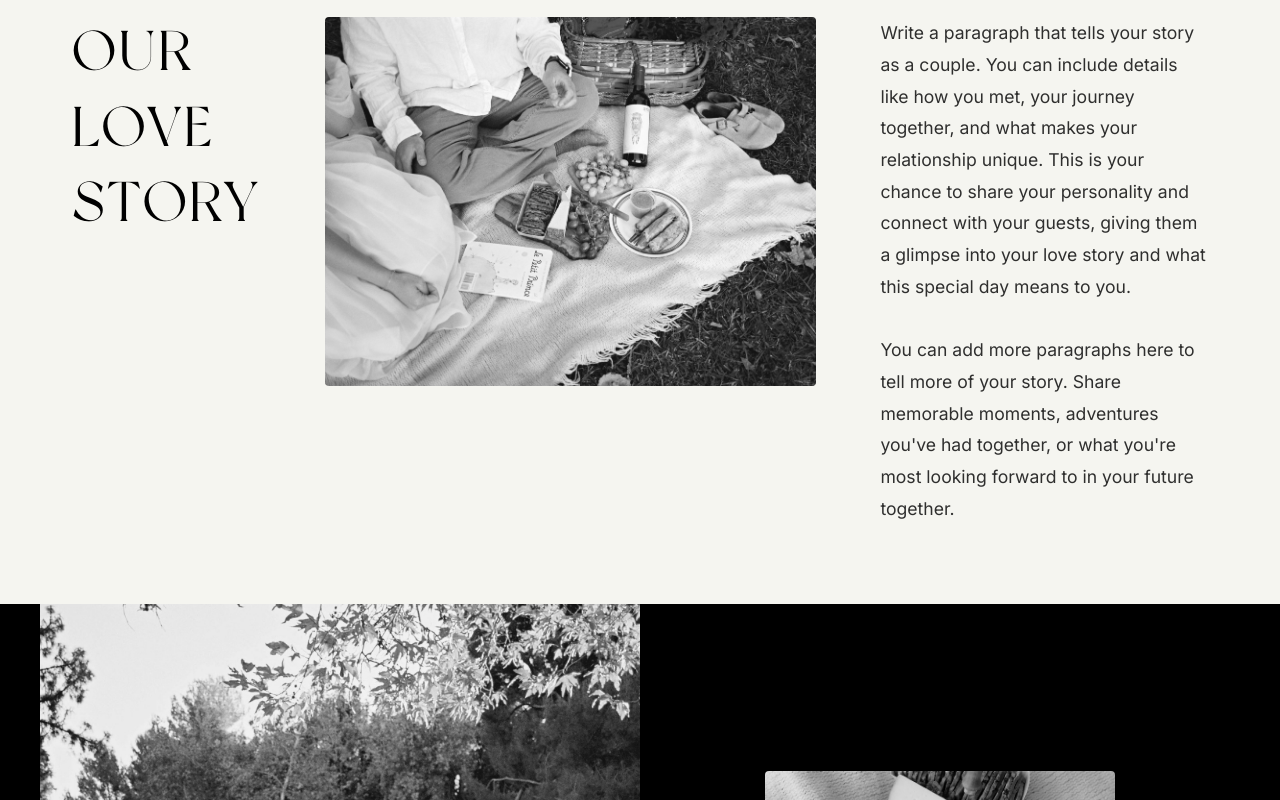
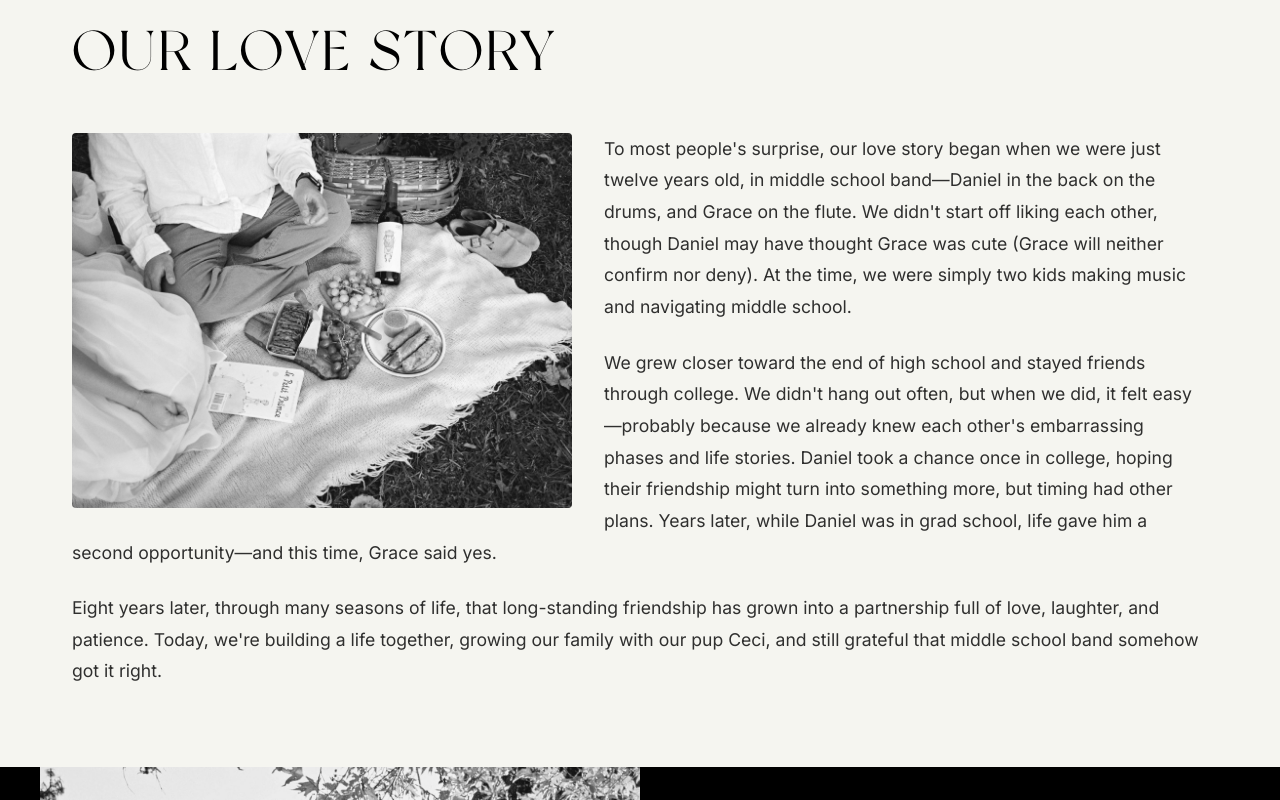
Before and after one commit to gracesuhh/graceanddaniel, a Next.js app: page / in a window 1280 px wide. Shown: the part 1220-2020 px from the top of the page. Built offline with nearby package versions, Linux system fonts and the light colour scheme.

Commit message:
Update love story, optimize images, adjust header sizing and spacing

```diff
--- a/app/page.css
+++ b/app/page.css
@@ -54,7 +54,7 @@
   display: flex;
   align-items: center;
   justify-content: center;
-  gap: clamp(0.5rem, 1.5vw, 1.5rem);
+  gap: 0;
   flex-wrap: nowrap;
   width: 100%;
   padding: 0 clamp(3rem, 12vw, 8rem);
@@ -66,7 +66,7 @@
   align-items: center;
   justify-content: center;
   flex-shrink: 0;
-  margin: 0 clamp(0.25rem, 0.5vw, 0.5rem);
+  margin: 0;
 }
 
 .hero-name {
@@ -75,14 +75,14 @@
   white-space: nowrap;
   flex-shrink: 0;
   letter-spacing: 0.1em;
-  font-size: clamp(3rem, min(12vw, 8vh), 18rem);
+  font-size: clamp(3.5rem, min(14vw, 9vh), 22rem);
 }
 
 .hero-ampersand {
   display: block;
   object-fit: contain;
   opacity: 1;
-  height: calc(clamp(3rem, min(12vw, 8vh), 18rem) * 1.25);
+  height: calc(clamp(3.5rem, min(14vw, 9vh), 22rem) * 1.8);
   width: auto;
   max-width: 100%;
   mix-blend-mode: normal;
@@ -169,10 +169,8 @@
 }
 
 .story-content {
-  display: grid;
-  grid-template-columns: auto 1.5fr 1fr;
-  gap: 4rem;
-  align-items: start;
+  display: block;
+  overflow: hidden;
 }
 
 .story-title {
@@ -184,7 +182,7 @@
   font-weight: 400;
   line-height: 1.2;
   margin: 0;
-  align-self: start;
+  margin-bottom: 3rem;
   text-align: left;
 }
 
@@ -196,10 +194,15 @@
 
 .story-image-wrapper {
   position: relative;
-  width: 100%;
+  width: 50%;
+  max-width: 500px;
   aspect-ratio: 4/3;
   overflow: hidden;
   border-radius: 4px;
+  float: left;
+  margin-right: 2rem;
+  margin-bottom: 1rem;
+  shape-outside: margin-box;
 }
 
 .story-image {
@@ -215,9 +218,7 @@
 }
 
 .story-text {
-  display: flex;
-  flex-direction: column;
-  gap: 2rem;
+  display: block;
 }
 
 .story-paragraph {
@@ -225,6 +226,11 @@
   line-height: 1.8;
   color: var(--color-text-dark);
   opacity: 0.9;
+  margin-bottom: 1.5rem;
+}
+
+.story-paragraph:last-child {
+  margin-bottom: 0;
 }
 
 /* Filler Section */
@@ -375,7 +381,7 @@
 .timeline-item {
   display: flex;
   align-items: center;
-  gap: 5rem;
+  gap: 7rem;
   padding: 1.5rem 0;
   border-bottom: 1px solid rgba(255, 255, 255, 0.2);
 }
@@ -388,7 +394,7 @@
   font-family: var(--font-serif);
   font-size: 1.2rem;
   color: var(--color-text-light);
-  font-weight: 400;
+  font-weight: 700;
   min-width: 100px;
   flex-shrink: 0;
 }
@@ -797,7 +803,7 @@
 
   .hero-name {
     letter-spacing: 0.08em;
-    font-size: clamp(2.5rem, min(10vw, 7vh), 12rem);
+    font-size: clamp(3rem, min(12vw, 8vh), 15rem);
   }
 
   .hero-ampersand-wrapper {
@@ -805,7 +811,7 @@
   }
 
   .hero-ampersand {
-    height: calc(clamp(2.5rem, min(10vw, 7vh), 12rem) * 1.25);
+    height: calc(clamp(3rem, min(12vw, 8vh), 15rem) * 1.8);
     width: auto;
     max-width: 100%;
   }
--- a/app/page.tsx
+++ b/app/page.tsx
@@ -81,15 +81,9 @@ export default function Home() {
         {/* Our Love Story Section */}
         <section id="love-story" className="section love-story-section">
           <div className="container">
+            <h2 className="story-title">OUR LOVE STORY</h2>
+
             <div className="story-content">
-              <h2 className="story-title">
-                OUR
-                <br />
-                LOVE
-                <br />
-                STORY
-              </h2>
-
               <div className="story-image-wrapper">
                 <Image
                   src="/photos/ourlovestory.jpg"
@@ -97,22 +91,36 @@ export default function Home() {
                   width={600}
                   height={800}
                   className="story-image"
+                  loading="lazy"
                 />
               </div>
 
               <div className="story-text">
                 <p className="story-paragraph">
-                  Write a paragraph that tells your story as a couple. You can
-                  include details like how you met, your journey together, and
-                  what makes your relationship unique. This is your chance to
-                  share your personality and connect with your guests, giving
-                  them a glimpse into your love story and what this special day
-                  means to you.
+                  To most people's surprise, our love story began when we were
+                  just twelve years old, in middle school band—Daniel in the
+                  back on the drums, and Grace on the flute. We didn't start off
+                  liking each other, though Daniel may have thought Grace was
+                  cute (Grace will neither confirm nor deny). At the time, we
+                  were simply two kids making music and navigating middle
+                  school.
                 </p>
                 <p className="story-paragraph">
-                  You can add more paragraphs here to tell more of your story.
-                  Share memorable moments, adventures you've had together, or
-                  what you're most looking forward to in your future together.
+                  We grew closer toward the end of high school and stayed
+                  friends through college. We didn't hang out often, but when we
+                  did, it felt easy—probably because we already knew each
+                  other's embarrassing phases and life stories. Daniel took a
+                  chance once in college, hoping their friendship might turn
+                  into something more, but timing had other plans. Years later,
+                  while Daniel was in grad school, life gave him a second
+                  opportunity—and this time, Grace said yes.
+                </p>
+                <p className="story-paragraph">
+                  Eight years later, through many seasons of life, that
+                  long-standing friendship has grown into a partnership full of
+                  love, laughter, and patience. Today, we're building a life
+                  together, growing our family with our pup Ceci, and still
+                  grateful that middle school band somehow got it right.
                 </p>
               </div>
             </div>
@@ -130,6 +138,7 @@ export default function Home() {
                   width={600}
                   height={800}
                   className="filler-image"
+                  loading="lazy"
                 />
               </div>
               <div className="filler-image-wrapper filler-image-right">
@@ -139,6 +148,7 @@ export default function Home() {
                   width={600}
                   height={600}
                   className="filler-image"
+                  loading="lazy"
                 />
               </div>
             </div>
@@ -159,6 +169,7 @@ export default function Home() {
                     width={80}
                     height={80}
                     className="detail-icon-image"
+                    loading="lazy"
                   />
                 </div>
                 <h3>Ceremony Venue</h3>
@@ -177,6 +188,7 @@ export default function Home() {
                     width={80}
                     height={80}
                     className="detail-icon-image"
+                    loading="lazy"
                   />
                 </div>
                 <h3>Dress Code</h3>
@@ -195,6 +207,7 @@ export default function Home() {
                     width={80}
                     height={80}
                     className="detail-icon-image"
+                    loading="lazy"
                   />
                 </div>
                 <h3>Post-Ceremony</h3>
@@ -256,6 +269,7 @@ export default function Home() {
                   width={800}
                   height={1000}
                   className="schedule-image"
+                  loading="lazy"
                 />
               </div>
             </div>
@@ -277,6 +291,7 @@ export default function Home() {
                   width={400}
                   height={400}
                   className="gift-image"
+                  loading="lazy"
                 />
               </div>
 
@@ -303,6 +318,7 @@ export default function Home() {
                       width={200}
                       height={200}
                       className="venmo-image"
+                      loading="lazy"
                     />
                   </div>
                   <div className="payment-info">
@@ -319,6 +335,7 @@ export default function Home() {
                   width={400}
                   height={400}
                   className="gift-image"
+                  loading="lazy"
                 />
               </div>
             </div>
@@ -368,6 +385,7 @@ export default function Home() {
                 width={1200}
                 height={800}
                 className="footer-filler-image"
+                loading="lazy"
               />
             </div>
           </div>
```
